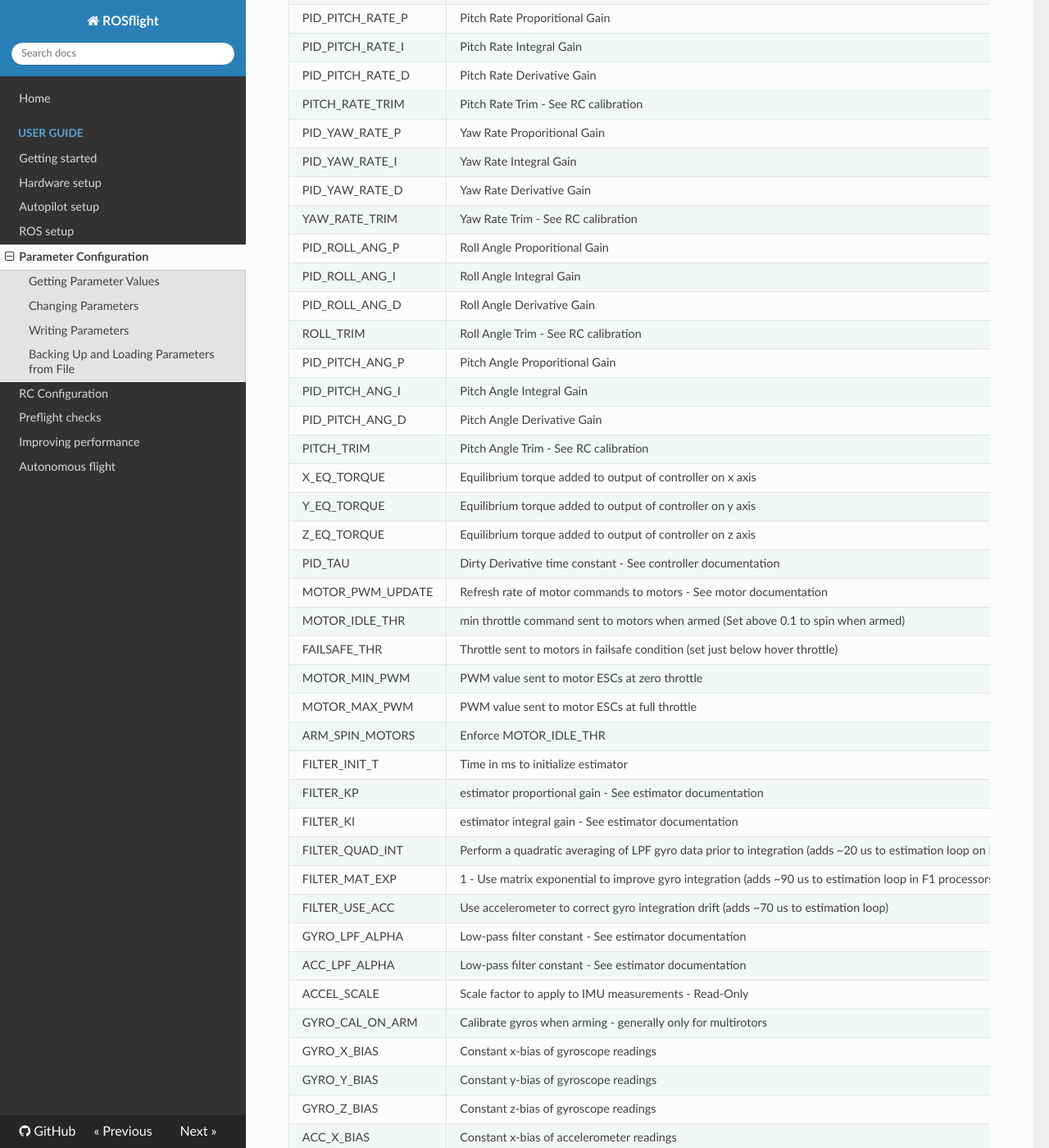
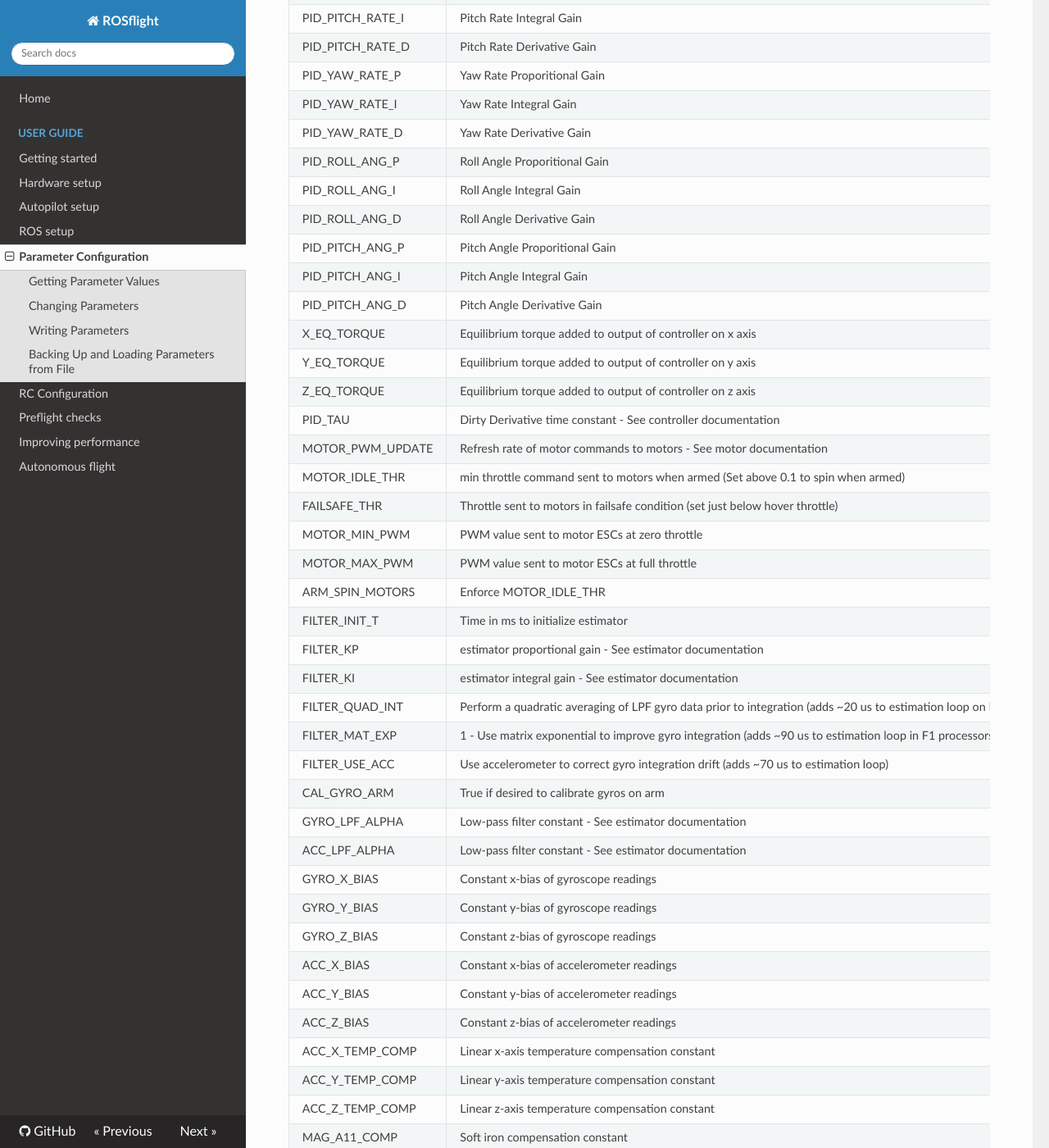
Before and after one commit to rosflight/rosflight_firmware, an MkDocs documentation site: the page built from docs/user-guide/parameter-configuration.md, in a window 1280 px wide and 1400 px high, scrolled down 3348 px. Shown: the whole window at 82% size. Built offline with MkDocs 1.6.1, drawn with Linux system fonts in a browser that asks for light colours; nearby versions of some CDN libraries; old or Windows-style settings are respelled for this version of MkDocs; some of the changed text lies outside the part shown.

Commit message:
update parameter documentation

```diff
--- a/docs/user-guide/parameter-configuration.md
+++ b/docs/user-guide/parameter-configuration.md
@@ -108,35 +108,30 @@
 | SYS_ID | Mavlink System ID | int |  1 | 1 | 255 |
 | STRM_HRTBT | Rate of heartbeat streaming (Hz) | int |  1 | 0 | 1000 |
 | STRM_STATUS | Rate of status streaming (Hz) | int |  10 | 0 | 1000 |
-| STRM_ATTITUDE | Rate of attitude stream (Hz) | int |  100 | 0 | 1000 |
+| STRM_ATTITUDE | Rate of attitude stream (Hz) | int |  200 | 0 | 1000 |
 | STRM_IMU | Rate of IMU stream (Hz) | int |  500 | 0 | 1000 |
-| STRM_MAG | Rate of magnetometer stream (Hz) | int |  75 | 0 | 75 |
-| STRM_BARO | Rate of barometer stream (Hz) | int |  100 | 0 | 100 |
+| STRM_MAG | Rate of magnetometer stream (Hz) | int |  50 | 0 | 75 |
+| STRM_BARO | Rate of barometer stream (Hz) | int |  50 | 0 | 100 |
 | STRM_AIRSPEED | Rate of airspeed stream (Hz) | int |  20 | 0 | 50 |
 | STRM_SONAR | Rate of sonar stream (Hz) | int |  40 | 0 | 40 |
-| STRM_OUTPUT | Rate of raw output stream | int |  50 | 0 | 490 |
+| STRM_SERVO | Rate of raw output stream | int |  50 | 0 | 490 |
 | STRM_RC | Rate of raw RC input stream | int |  50 | 0 | 50 |
-| PARAM_MAX_CMD | saturation point for PID controller output | float |  1.0 | 0.0 | 1.0 |
+| PARAM_MAX_CMD | saturation point for PID controller output | float |  1.0 | 0 | 1.0 |
 | PID_ROLL_RATE_P | Roll Rate Proportional Gain | float |  0.070f | 0.0 | 1000.0 |
 | PID_ROLL_RATE_I | Roll Rate Integral Gain | float |  0.000f | 0.0 | 1000.0 |
 | PID_ROLL_RATE_D | Rall Rate Derivative Gain | float |  0.000f | 0.0 | 1000.0 |
-| ROLL_RATE_TRIM | Roll Rate Trim - See RC calibration | float |  0.0f | -1000.0 | 1000.0 |
 | PID_PITCH_RATE_P | Pitch Rate Proporitional Gain | float |  0.070f | 0.0 | 1000.0 |
 | PID_PITCH_RATE_I | Pitch Rate Integral Gain | float |  0.0000f | 0.0 | 1000.0 |
 | PID_PITCH_RATE_D | Pitch Rate Derivative Gain | float |  0.0000f | 0.0 | 1000.0 |
-| PITCH_RATE_TRIM | Pitch Rate Trim - See RC calibration | float |  0.0f | -1000.0 | 1000.0 |
 | PID_YAW_RATE_P | Yaw Rate Proporitional Gain | float |  0.25f | 0.0 | 1000.0 |
 | PID_YAW_RATE_I | Yaw Rate Integral Gain | float |  0.0f | 0.0 | 1000.0 |
 | PID_YAW_RATE_D | Yaw Rate Derivative Gain | float |  0.0f | 0.0 | 1000.0 |
-| YAW_RATE_TRIM | Yaw Rate Trim - See RC calibration | float |  0.0f | -1000.0 | 1000.0 |
 | PID_ROLL_ANG_P | Roll Angle Proporitional Gain | float |  0.15f | 0.0 | 1000.0 |
 | PID_ROLL_ANG_I | Roll Angle Integral Gain | float |  0.0f | 0.0 | 1000.0 |
 | PID_ROLL_ANG_D | Roll Angle Derivative Gain | float |  0.07f | 0.0 | 1000.0 |
-| ROLL_TRIM | Roll Angle Trim - See RC calibration | float |  0.0f | -1000.0 | 1000.0 |
 | PID_PITCH_ANG_P | Pitch Angle Proporitional Gain | float |  0.15f | 0.0 | 1000.0 |
 | PID_PITCH_ANG_I | Pitch Angle Integral Gain | float |  0.0f | 0.0 | 1000.0 |
 | PID_PITCH_ANG_D | Pitch Angle Derivative Gain | float |  0.07f | 0.0 | 1000.0 |
-| PITCH_TRIM | Pitch Angle Trim - See RC calibration | float |  0.0f | -1000.0 | 1000.0 |
 | X_EQ_TORQUE | Equilibrium torque added to output of controller on x axis | float |  0.0f | -1.0 | 1.0 |
 | Y_EQ_TORQUE | Equilibrium torque added to output of controller on y axis | float |  0.0f | -1.0 | 1.0 |
 | Z_EQ_TORQUE | Equilibrium torque added to output of controller on z axis | float |  0.0f | -1.0 | 1.0 |
@@ -148,15 +143,14 @@
 | MOTOR_MAX_PWM | PWM value sent to motor ESCs at full throttle | int |  2000 | 1000 | 2000 |
 | ARM_SPIN_MOTORS | Enforce MOTOR_IDLE_THR | int |  true | 0 | 1 |
 | FILTER_INIT_T | Time in ms to initialize estimator | int |  3000 | 0 | 100000 |
-| FILTER_KP | estimator proportional gain - See estimator documentation | float |  1.0f | 0 | 10.0 |
-| FILTER_KI | estimator integral gain - See estimator documentation | float |  0.1f | 0 | 1.0 |
-| FILTER_QUAD_INT | Perform a quadratic averaging of LPF gyro data prior to integration (adds ~20 us to estimation loop on F1 processors) | int |  0 | 0 | 1 |
-| FILTER_MAT_EXP | 1 - Use matrix exponential to improve gyro integration (adds ~90 us to estimation loop in F1 processors) 0 - use euler integration | int |  0 | 0 | 1 |
+| FILTER_KP | estimator proportional gain - See estimator documentation | float |  2.0f | 0 | 10.0 |
+| FILTER_KI | estimator integral gain - See estimator documentation | float |  0.2f | 0 | 1.0 |
+| FILTER_QUAD_INT | Perform a quadratic averaging of LPF gyro data prior to integration (adds ~20 us to estimation loop on F1 processors) | int |  1 | 0 | 1 |
+| FILTER_MAT_EXP | 1 - Use matrix exponential to improve gyro integration (adds ~90 us to estimation loop in F1 processors) 0 - use euler integration | int |  1 | 0 | 1 |
 | FILTER_USE_ACC | Use accelerometer to correct gyro integration drift (adds ~70 us to estimation loop) | int |  1 | 0 | 1 |
-| GYRO_LPF_ALPHA | Low-pass filter constant - See estimator documentation | float |  0.888f | 0 | 1.0 |
-| ACC_LPF_ALPHA | Low-pass filter constant - See estimator documentation | float |  0.888f | 0 | 1.0 |
-| ACCEL_SCALE | Scale factor to apply to IMU measurements - Read-Only | float |  1.0f | 0.5 | 2.0 |
-| GYRO_CAL_ON_ARM | Calibrate gyros when arming - generally only for multirotors | int |  false | 0 | 1 |
+| CAL_GYRO_ARM | True if desired to calibrate gyros on arm | int |  false | 0 | 1 |
+| GYRO_LPF_ALPHA | Low-pass filter constant - See estimator documentation | float |  0.3f | 0 | 1.0 |
+| ACC_LPF_ALPHA | Low-pass filter constant - See estimator documentation | float |  0.5f | 0 | 1.0 |
 | GYRO_X_BIAS | Constant x-bias of gyroscope readings | float |  0.0f | -1.0 | 1.0 |
 | GYRO_Y_BIAS | Constant y-bias of gyroscope readings | float |  0.0f | -1.0 | 1.0 |
 | GYRO_Z_BIAS | Constant z-bias of gyroscope readings | float |  0.0f | -1.0 | 1.0 |
--- a/param_parser.py
+++ b/param_parser.py
@@ -9,7 +9,7 @@
 
 import re
 
-f = open('src/param.c')
+f = open('src/param.cpp')
 text = f.read()
 
 
```
Also changed, not shown: other parts of docs/user-guide/parameter-configuration.md (+6 -3 lines).
